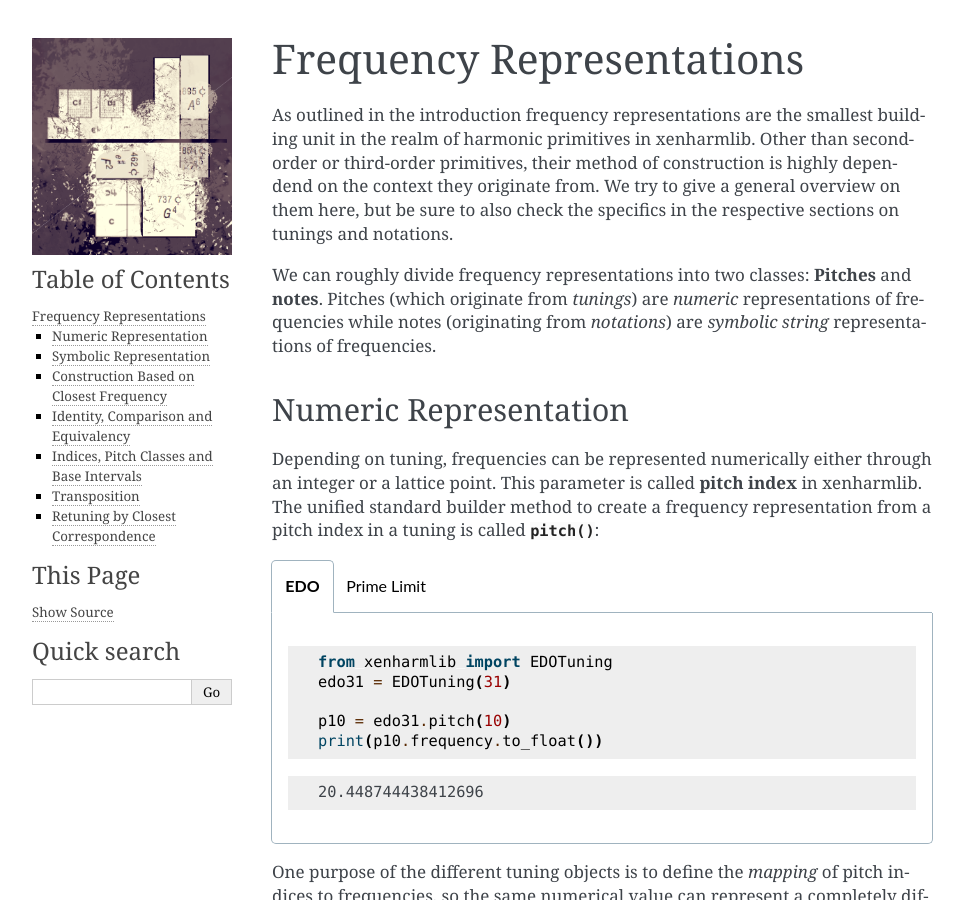
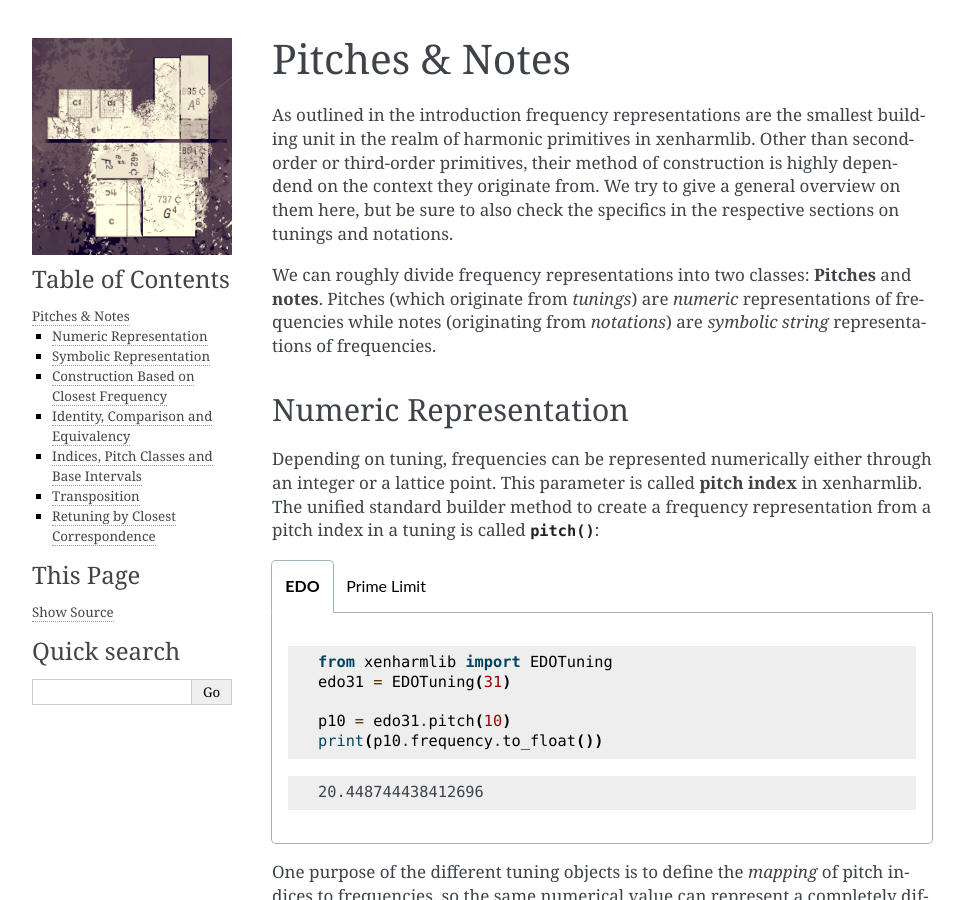
Before and after one commit to retooth2/xenharmlib, a Sphinx documentation site: the page built from doc/prim_freq_repr.rst, in a window 1280 px wide and 900 px high. Shown: the whole window, without its empty margins (148-1112 px from the left). Built offline with Sphinx 7.4.7, drawn with Linux system fonts in a browser that asks for light colours.

Commit message:
chore(doc): Better title for freq repr doc

```diff
--- a/doc/prim_freq_repr.rst
+++ b/doc/prim_freq_repr.rst
@@ -1,4 +1,4 @@
-Frequency Representations
+Pitches & Notes
 ==============================
 
 As outlined in the introduction frequency representations are the smallest
```
